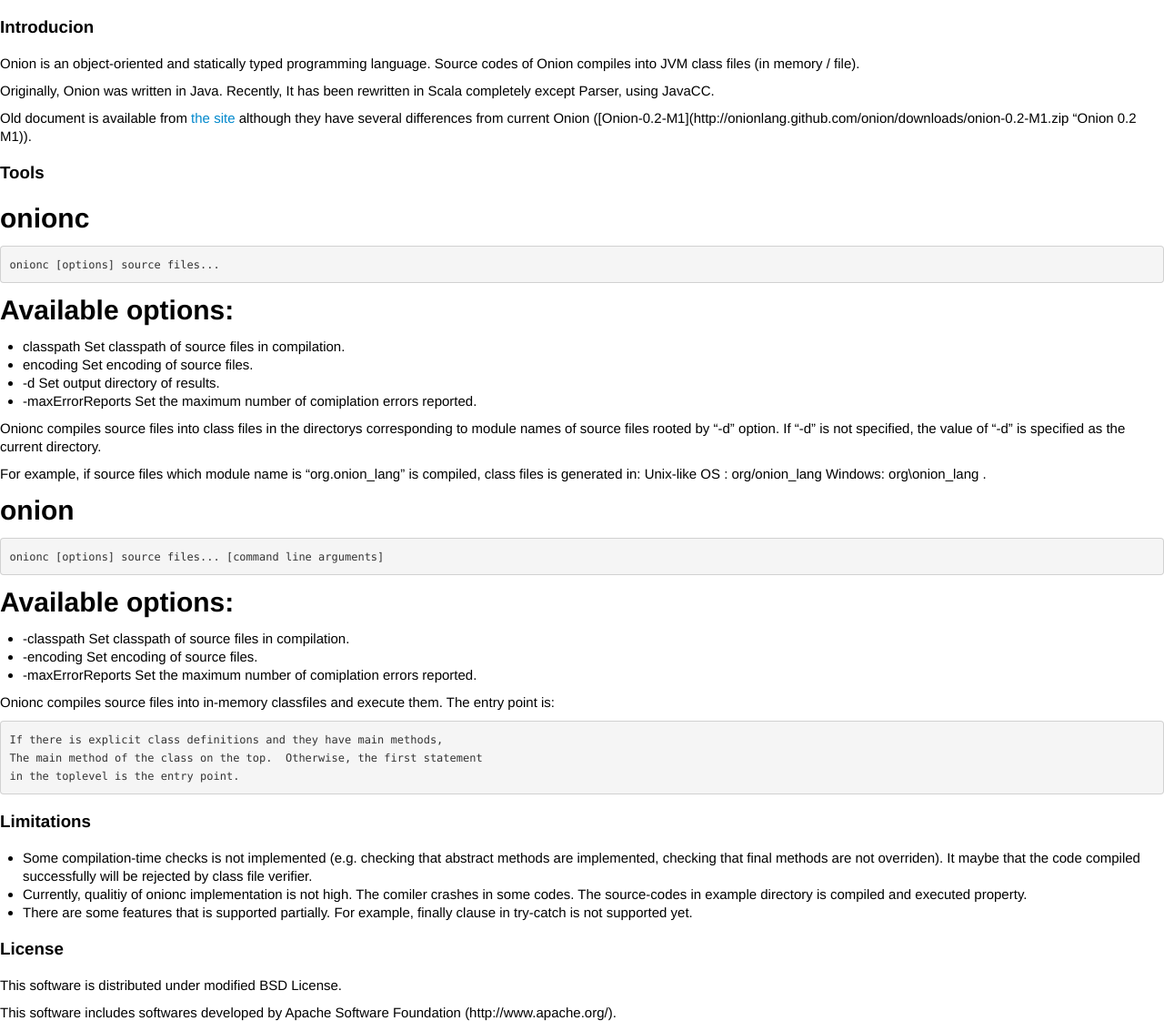
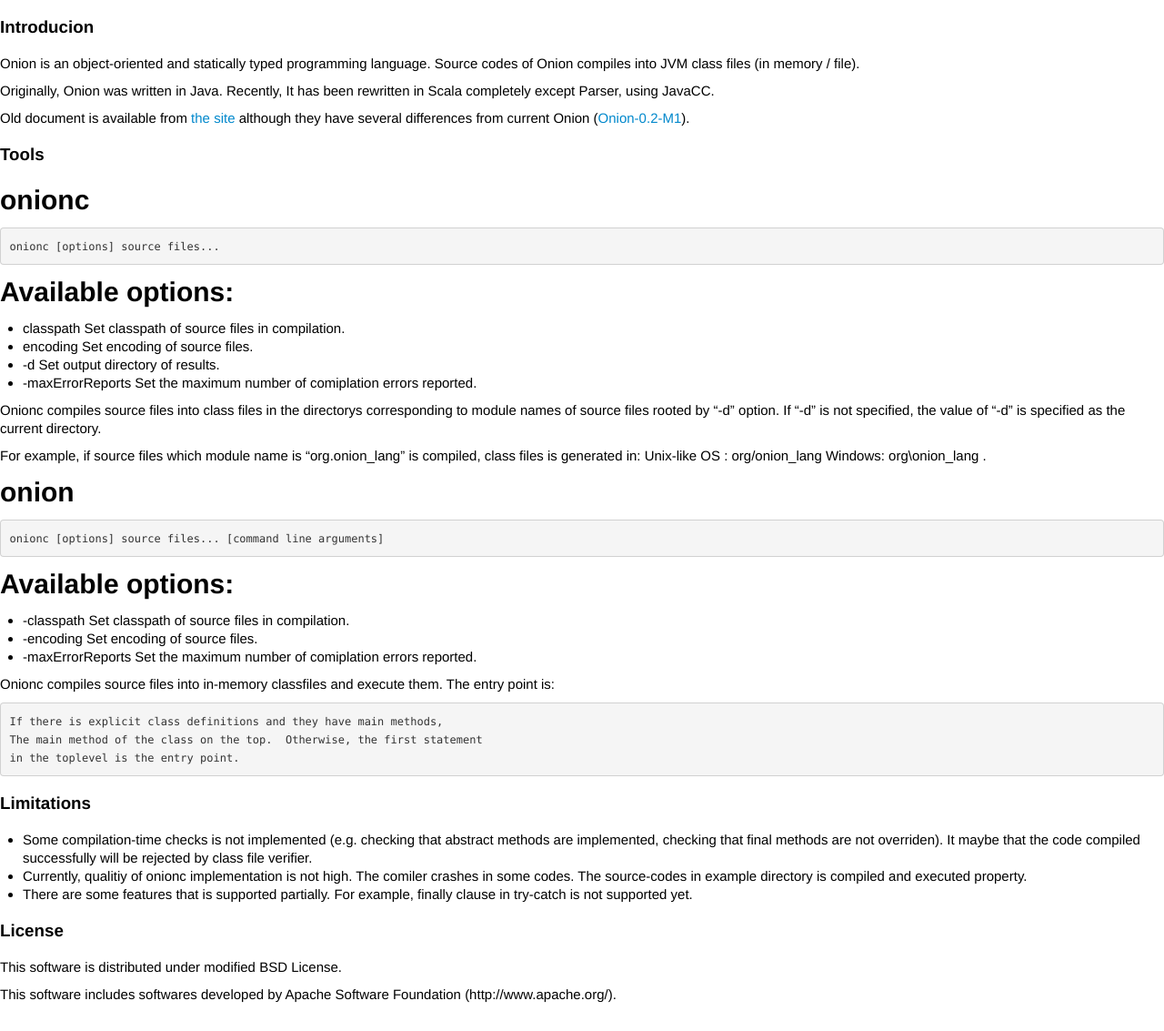
Before and after one commit to onion-lang/onion, a Jekyll site: the page built from index.md, in a window 1280 px wide. Shown: the whole page at 91% size. Built offline with Jekyll 4.4.1, drawn with Linux system fonts in a browser that asks for light colours; Markdown is read by kramdown in place of the engine named in the settings.

Commit message:
Fix typo

```diff
--- a/index.md
+++ b/index.md
@@ -11,7 +11,7 @@
 completely except Parser, using JavaCC.
 
 Old document is available from [the site](http://sourceforge.jp/projects/onion-language/howto/usage "Old document")
-although they have several differences from current Onion ([Onion-0.2-M1](http://onionlang.github.com/onion/downloads/onion-0.2-M1.zip "Onion 0.2 M1)).
+although they have several differences from current Onion ([Onion-0.2-M1](http://onionlang.github.com/onion/downloads/onion-0.2-M1.zip "Onion 0.2 M1")).
 
 # Tools
 
```
